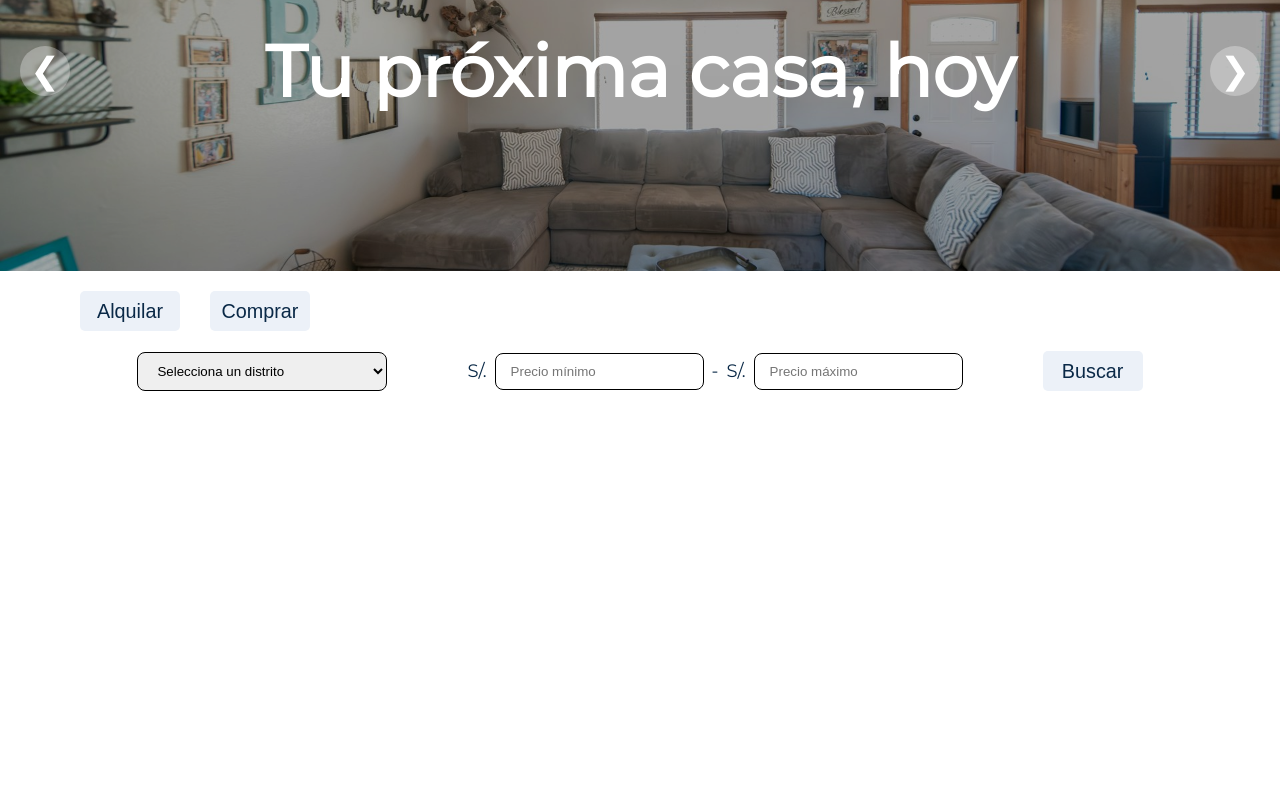
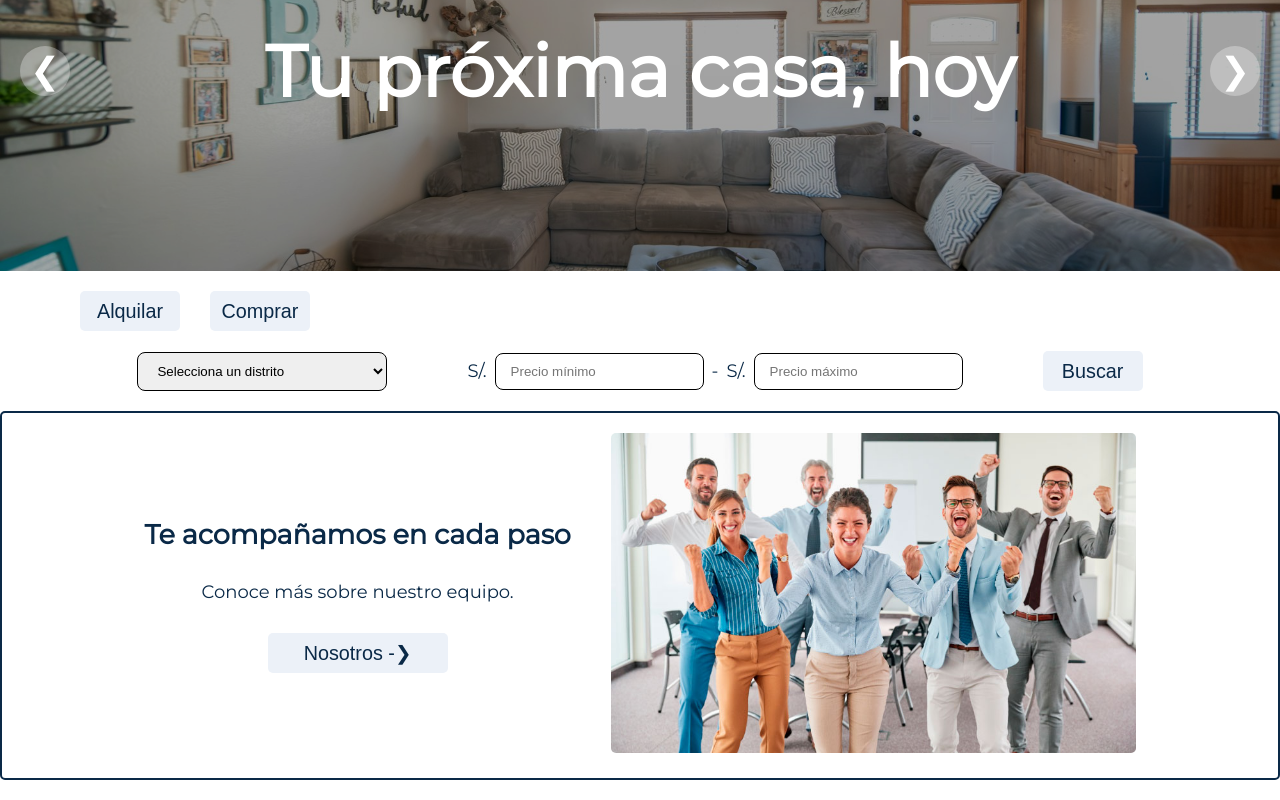
Before and after one commit to aaizaguirre/inmoplus-DEW_cibertec, a React (Vite) app: page / in a window 1280 px wide. Shown: the part 197-997 px from the top of the page. Before the commit the page ends 800 px from the top, so only its background shows below. Built offline with nearby package versions, Linux system fonts and the light colour scheme.

Commit message:
feat: Agrega sección 'Nosotros' en 'Inicio'

```diff
--- a/src/App.css
+++ b/src/App.css
@@ -131,3 +131,32 @@ li a.active {
   align-items: center;
   gap: 8px;
 }
+
+/* ---------- SECTION: EQUIPO INMOBILIARIA ---------- */
+#seccionNosotros{
+  display: flex;
+  border: solid var(--color-fuente-principal) 2px;
+  border-radius: 5px;
+  padding: 20px;
+  width: 100%;
+  margin: 20px auto;
+  justify-content: center;
+  gap: 40px;
+}
+
+#contenedor-frase{
+  display: flex;
+  flex-direction: column;
+  align-items: center;
+  justify-content: center;
+  gap: 30px;
+}
+
+#btn-nosotros{
+  width: 180px;
+}
+
+#contenedor-imagen img{
+  border-radius: 5px;
+  height: 40vh;
+}
--- a/src/App.jsx
+++ b/src/App.jsx
@@ -3,6 +3,7 @@ import './App.css'
 import Header from './Header.jsx'
 import Hero from './Hero.jsx'
 import Filtro from './Filtro.jsx'
+import SeccionNosotros from './SeccionNosotros.jsx'
 
 function App() {
 
@@ -11,6 +12,7 @@ function App() {
       <Header />
       <Hero />
       <Filtro />
+      <SeccionNosotros/>
     </>
   )
 }
--- /dev/null
+++ b/src/SeccionNosotros.jsx
@@ -0,0 +1,22 @@
+import equipoInmobiliaria from './assets/equipo-inmobiliaria.jpg'
+
+function SeccionNosotros(){
+
+    return(
+        <section id= "seccionNosotros">
+            <div id = "contenedor-frase">
+                <h2>Te acompañamos en cada paso</h2>
+                <p>Conoce más sobre nuestro equipo.</p>
+                {/* TODO: ACTUALIZAR ENLACE DEL BUTTON */}
+                <a href="#">
+                    <button id = "btn-nosotros" href>Nosotros -❯</button>
+                </a>
+            </div>
+            <div id = "contenedor-imagen">
+                <img src={equipoInmobiliaria} alt="Equipo de trabajo de Inmobiliara InmoPlus Perú" />
+            </div>
+        </section>
+    )
+}
+
+export default SeccionNosotros;
```
